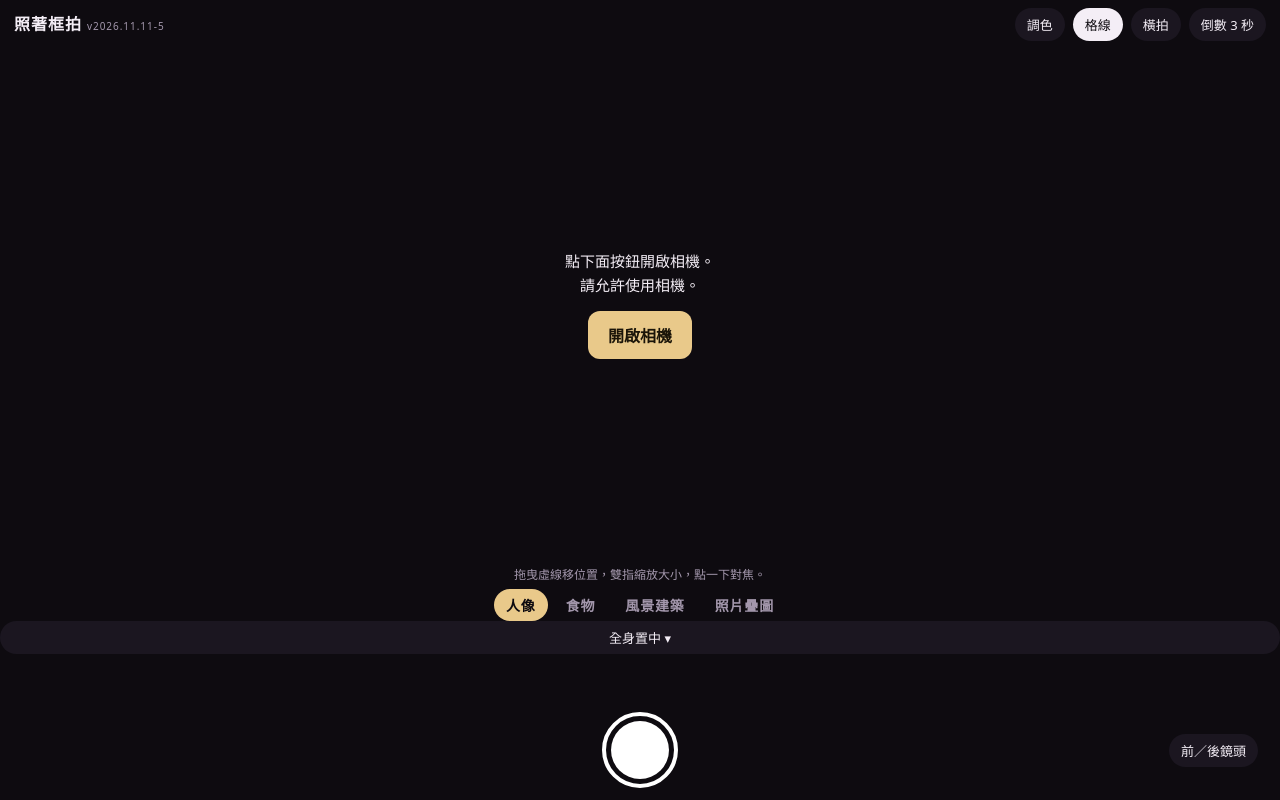
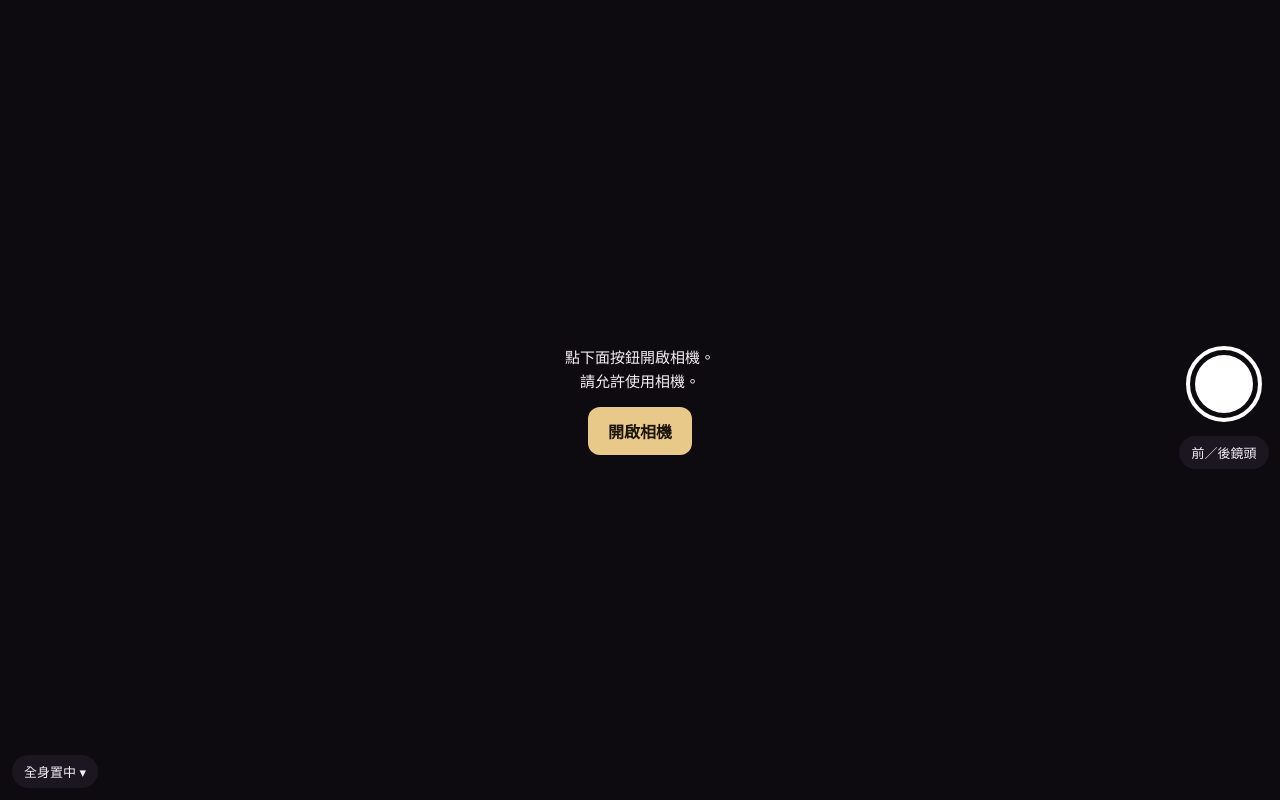
Before and after one commit to zinger85323/cam, a plain HTML site: page index.html in a window 1280 px wide. Drawn offline with Linux system fonts and the light colour scheme.

Commit message:
Add files via upload

```diff
--- a/index.html
+++ b/index.html
@@ -15,7 +15,7 @@
   --f:"PingFang TC","Noto Sans TC","Microsoft JhengHei",system-ui,sans-serif;
 }
 *{box-sizing:border-box;-webkit-tap-highlight-color:transparent}
-html,body{margin:0;height:100%;background:var(--bg);color:var(--ink);font-family:var(--f);overscroll-behavior:none}
+html,body{margin:0;height:100%;height:100dvh;background:var(--bg);color:var(--ink);font-family:var(--f);overscroll-behavior:none}
 body{display:flex;flex-direction:column;padding-top:env(safe-area-inset-top,0px);padding-bottom:env(safe-area-inset-bottom,0px);user-select:none;-webkit-user-select:none}
 .top{display:flex;justify-content:space-between;align-items:center;gap:8px;padding:8px max(14px,env(safe-area-inset-right,0px)) 8px max(14px,env(safe-area-inset-left,0px));font-size:14px}
 .top b{font-size:16px;letter-spacing:.06em}
@@ -25,7 +25,17 @@ body{display:flex;flex-direction:column;padding-top:env(safe-area-inset-top,0px)
 @supports not (height:100dvh){.vf{max-height:calc(100vh - 290px)}}
 body.cp .vf{max-height:calc(100dvh - 408px - env(safe-area-inset-top,0px) - env(safe-area-inset-bottom,0px))}
 @supports not (height:100dvh){body.cp .vf{max-height:calc(100vh - 408px)}}
-body.land .vf{aspect-ratio:4/3}
+/* landscape (turning the phone sideways): the viewfinder fills the screen like the native camera;
+   the shutter column sits at the right edge and the template picker folds into a small button */
+body.lscape{overflow:hidden}
+body.lscape .top,body.lscape .hint,body.lscape .fbar,body.lscape .banner,body.lscape #matchRow,body.lscape #fixRow,body.lscape #tabs,body.lscape #refbox{display:none!important}
+body.lscape .vf{position:fixed;inset:0;width:100vw;height:100vh;height:100dvh;max-width:none;max-height:none;aspect-ratio:auto;margin:0;z-index:1}
+body.lscape .shoot{position:fixed;top:0;right:0;bottom:0;width:112px;margin:0;padding:12px 10px;display:flex;flex-direction:column;justify-content:center;align-items:center;gap:14px;z-index:4}
+body.lscape .shoot .l,body.lscape .shoot .r{justify-self:auto}
+body.lscape #stripBtn{position:fixed;left:12px;bottom:12px;z-index:4;margin:0}
+body.lscape #strip{position:fixed;left:0;right:112px;bottom:0;z-index:3;margin:0;padding:10px 10px 56px;max-height:55%;overflow-y:auto;background:rgba(0,0,0,.72)}
+/* 填滿: the viewfinder takes the space the phone leaves; the photo is cropped to that same shape */
+body.fill:not(.lscape) .vf{aspect-ratio:auto;flex:1 1 auto;min-height:0;max-height:none}
 /* color panel: hidden until 調色 is tapped */
 body:not(.cp) #fbar,body:not(.cp) #fixRow,body:not(.cp) #matchRow{display:none!important}
 .fbar{display:flex;gap:8px;overflow-x:auto;padding:6px max(14px,env(safe-area-inset-left,0px)) 2px;scrollbar-width:none}
@@ -83,11 +93,11 @@ button:focus-visible{outline:2px solid var(--accent);outline-offset:2px}
 </head>
 <body>
 <div class="top">
-  <div style="display:flex;flex-direction:column;line-height:1.2"><b>照著框拍 <span style="font-size:10px;font-weight:400;color:var(--muted)">v2026.11.11-5</span></b><span id="res" style="font-size:10px;color:var(--muted);font-variant-numeric:tabular-nums"></span></div>
+  <div style="display:flex;flex-direction:column;line-height:1.2"><b>照著框拍 <span style="font-size:10px;font-weight:400;color:var(--muted)">v2026.11.11-7</span></b><span id="res" style="font-size:10px;color:var(--muted);font-variant-numeric:tabular-nums"></span></div>
   <div style="display:flex;gap:8px">
     <button class="ibtn" id="colorBtn" aria-pressed="false">調色</button>
     <button class="ibtn" id="gridBtn" aria-pressed="true">格線</button>
-    <button class="ibtn" id="orientBtn" aria-pressed="false">橫拍</button>
+    <button class="ibtn" id="fillBtn" aria-pressed="true">填滿</button>
     <button class="ibtn" id="timerBtn" aria-pressed="false">倒數 3 秒</button>
   </div>
 </div>
@@ -336,7 +346,8 @@ $('refIn').onchange=e=>{const f=e.target.files[0];if(!f)return;const im=new Imag
 $('refOp').oninput=e=>{refOp=e.target.value/100;draw();};
 
 /* ---------- overlay ---------- */
-function sizeCanvas(){const r=vf.getBoundingClientRect(),d=devicePixelRatio||1;ov.width=Math.round(r.width*d);ov.height=Math.round(r.height*d);}
+function sizeCanvas(){const r=vf.getBoundingClientRect(),d=devicePixelRatio||1;ov.width=Math.round(r.width*d);ov.height=Math.round(r.height*d);
+  wantR=(fill||land)&&r.height>0?r.width/r.height:3/4;}
 function draw(){
   const W=ov.width,H=ov.height,d=devicePixelRatio||1;oc.clearRect(0,0,W,H);
   if(cat==='ref'&&refImg){
@@ -463,8 +474,11 @@ $('flipBtn').onclick=async()=>{facing=facing==='environment'?'user':'environment
   try{await open(facing==='environment'&&lensMap['1']?lensMap['1'].id:undefined);}catch(e){}lensButtons();};
 $('colorBtn').onclick=()=>{const on=document.body.classList.toggle('cp');$('colorBtn').setAttribute('aria-pressed',on);};
 $('gridBtn').onclick=()=>{showGrid=!showGrid;$('gridBtn').setAttribute('aria-pressed',showGrid);draw();};
-$('orientBtn').onclick=()=>{land=!land;document.body.classList.toggle('land',land);
-  $('orientBtn').setAttribute('aria-pressed',land);pc.width=0;sizeCanvas();draw();};
+// turning the phone sideways switches to the landscape layout automatically (no button)
+function orient(){land=innerWidth>innerHeight;document.body.classList.toggle('lscape',land);pc.width=0;sizeCanvas();draw();}
+addEventListener('resize',orient);
+$('fillBtn').onclick=()=>{fill=!fill;document.body.classList.toggle('fill',fill);
+  $('fillBtn').setAttribute('aria-pressed',fill);$('fillBtn').textContent=fill?'填滿':'3:4';pc.width=0;sizeCanvas();draw();};
 $('timerBtn').onclick=()=>{timer=!timer;$('timerBtn').setAttribute('aria-pressed',timer);};
 
 /* ---------- colour engine ----------
@@ -718,8 +732,11 @@ function makePre(stats,src,sw,sh){
   return pre;
 }
 
-let land=false;   // 直拍 3:4 or 橫拍 4:3; crop, preview, guides and saved photo all follow it
-function crop(vw,vh){const want=land?4/3:3/4;let sw=vw,sh=vh;if(vw/vh>want)sw=vh*want;else sh=vw/want;return[(vw-sw)/2,(vh-sh)/2,sw,sh];}
+let land=innerWidth>innerHeight;   // sideways phone = landscape layout; otherwise 直拍 fills the space (填滿) or stays 3:4
+let fill=true,wantR=3/4;   // wantR = width/height of the frame the viewer sees; crop, preview and photo all use it
+document.body.classList.add('fill');
+document.body.classList.toggle('lscape',land);
+function crop(vw,vh){const want=wantR;let sw=vw,sh=vh;if(vw/vh>want)sw=vh*want;else sh=vw/want;return[(vw-sw)/2,(vh-sh)/2,sw,sh];}
 
 /* ---------- current look ---------- */
 let fil='none',autoFil=false,recFil=null,lookK=1,matchK=.8,awbK=0,sdK=0;
@@ -795,8 +812,8 @@ function loop(){
   const lut=stream&&v.videoWidth?currentLUT():null;
   if(pc.hidden!==!lut)pc.hidden=!lut;
   if(lut){
-    const [sx,sy,sw,sh]=crop(v.videoWidth,v.videoHeight),W=PW[pi],H=land?W*3/4:W*4/3;
-    if(pc.width!==W){pc.width=W;pc.height=H;}
+    const [sx,sy,sw,sh]=crop(v.videoWidth,v.videoHeight),W=PW[pi],H=Math.round(W/wantR);
+    if(pc.width!==W||pc.height!==H){pc.width=W;pc.height=H;}
     pg.save();if(facing==='user'){pg.translate(W,0);pg.scale(-1,1);}
     pg.drawImage(v,sx,sy,sw,sh,0,0,W,H);pg.restore();
     const pre=makePre(liveStats,pc,W,H);
```
